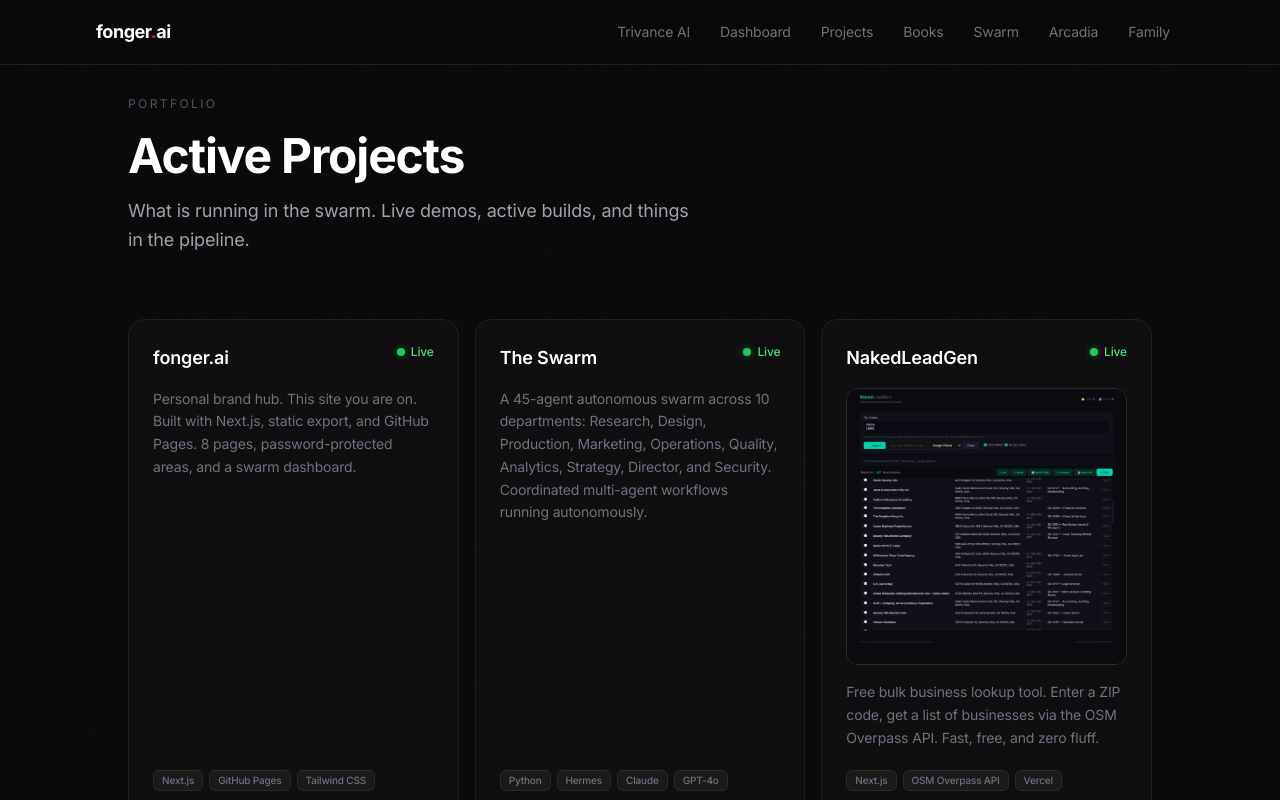
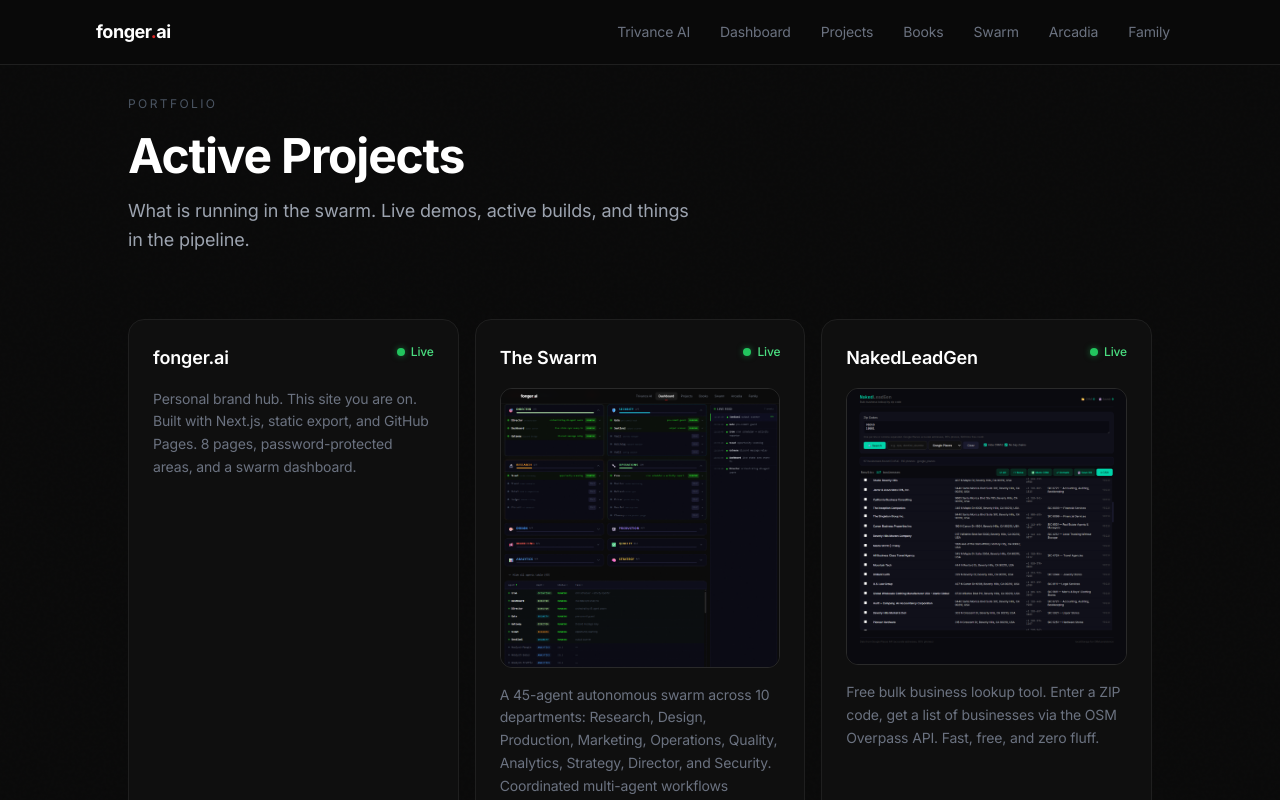
Before and after one commit to k00jax/fonger-ai, a Next.js app: page /projects in a window 1280 px wide. Shown: the top 800 px of the page. Built offline with nearby package versions, Linux system fonts and the light colour scheme.

Commit message:
Add Swarm preview image

```diff
--- a/src/app/projects/page.js
+++ b/src/app/projects/page.js
@@ -15,6 +15,7 @@ const projects = [
       'A 45-agent autonomous swarm across 10 departments: Research, Design, Production, Marketing, Operations, Quality, Analytics, Strategy, Director, and Security. Coordinated multi-agent workflows running autonomously.',
     status: 'live',
     link: '/swarm/',
+    image: '/swarm-preview.png',
     internal: true,
     tech: ['Python', 'Hermes', 'Claude', 'GPT-4o'],
   },
```
Also changed, not shown: public/swarm-preview.png (added), 25 other files (tests, documents, lock files or other folders).
